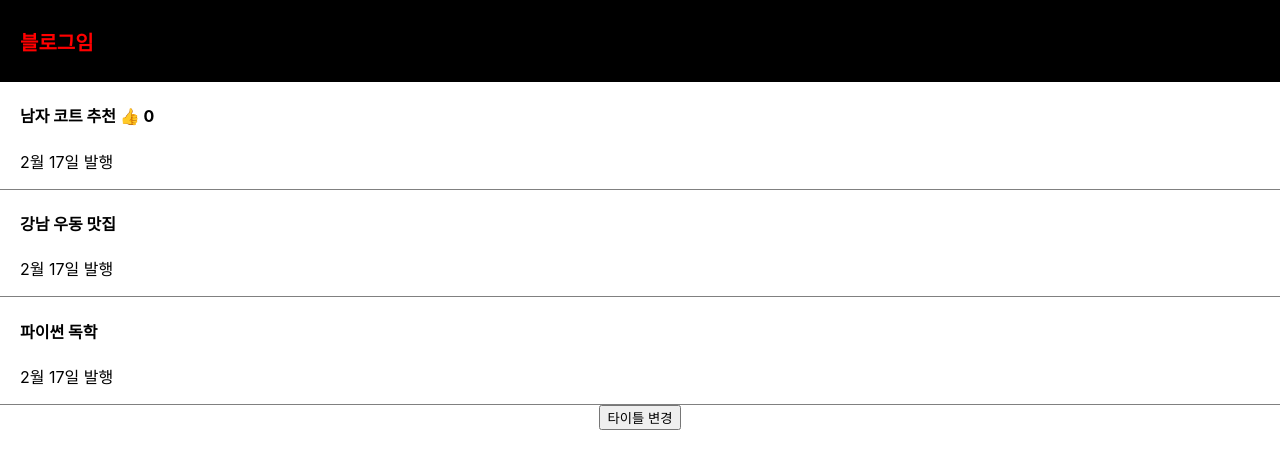
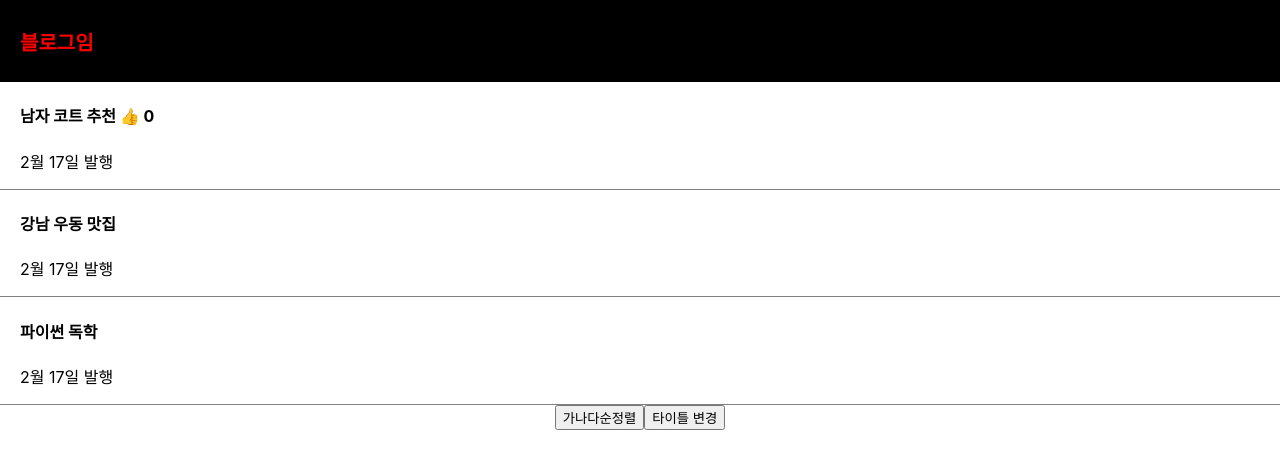
Before and after one commit to Origogi/react-blog, a React (Create React App) app: page / in a window 1280 px wide. Shown: the top 468 px of the page. Built offline with nearby package versions, Linux system fonts and the light colour scheme.

Commit message:
정렬 버튼 추가

```diff
--- a/src/App.js
+++ b/src/App.js
@@ -1,35 +1,35 @@
-import { useState } from 'react';
-import './App.css';
+import { useState } from "react";
+import "./App.css";
 
 function App() {
   let [titles, setTitles] = useState([
-    '남자 코트 추천',
-    '강남 우동 맛집',
-    '파이썬 독학',
+    "남자 코트 추천",
+    "강남 우동 맛집",
+    "파이썬 독학",
   ]);
 
   let [like, setLike] = useState(0);
 
   function onClick() {
-    console.log('1');
+    console.log("1");
   }
 
   return (
     <div className="App">
       <div className="black-nav">
-        <h4 style={{ color: 'red', fontSize: '20px' }}>블로그임</h4>
+        <h4 style={{ color: "red", fontSize: "20px" }}>블로그임</h4>
       </div>
 
       <div className="list">
         <h4>
-          {titles[0]}{' '}
+          {titles[0]}{" "}
           <span
             onClick={() => {
               setLike(like + 1);
             }}
           >
             👍
-          </span>{' '}
+          </span>{" "}
           {like}
         </h4>
         <p>2월 17일 발행</p>
@@ -42,9 +42,21 @@ function App() {
         <h4>{titles[2]}</h4>
         <p>2월 17일 발행</p>
       </div>
+
       <button
         onClick={() => {
-          setTitles(['여자 코트 추천', titles[1], titles[2]]);
+          let result = [...titles];
+          result.sort();
+          setTitles(result);
+        }}
+      >
+        가나다순정렬
+      </button>
+      <button
+        onClick={() => {
+          let result = [...titles];
+          result[0] = "여자 코트 추천";
+          setTitles(result);
         }}
       >
         타이틀 변경
```
Also changed, not shown: 1 other file (tests, documents, lock files or other folders).
